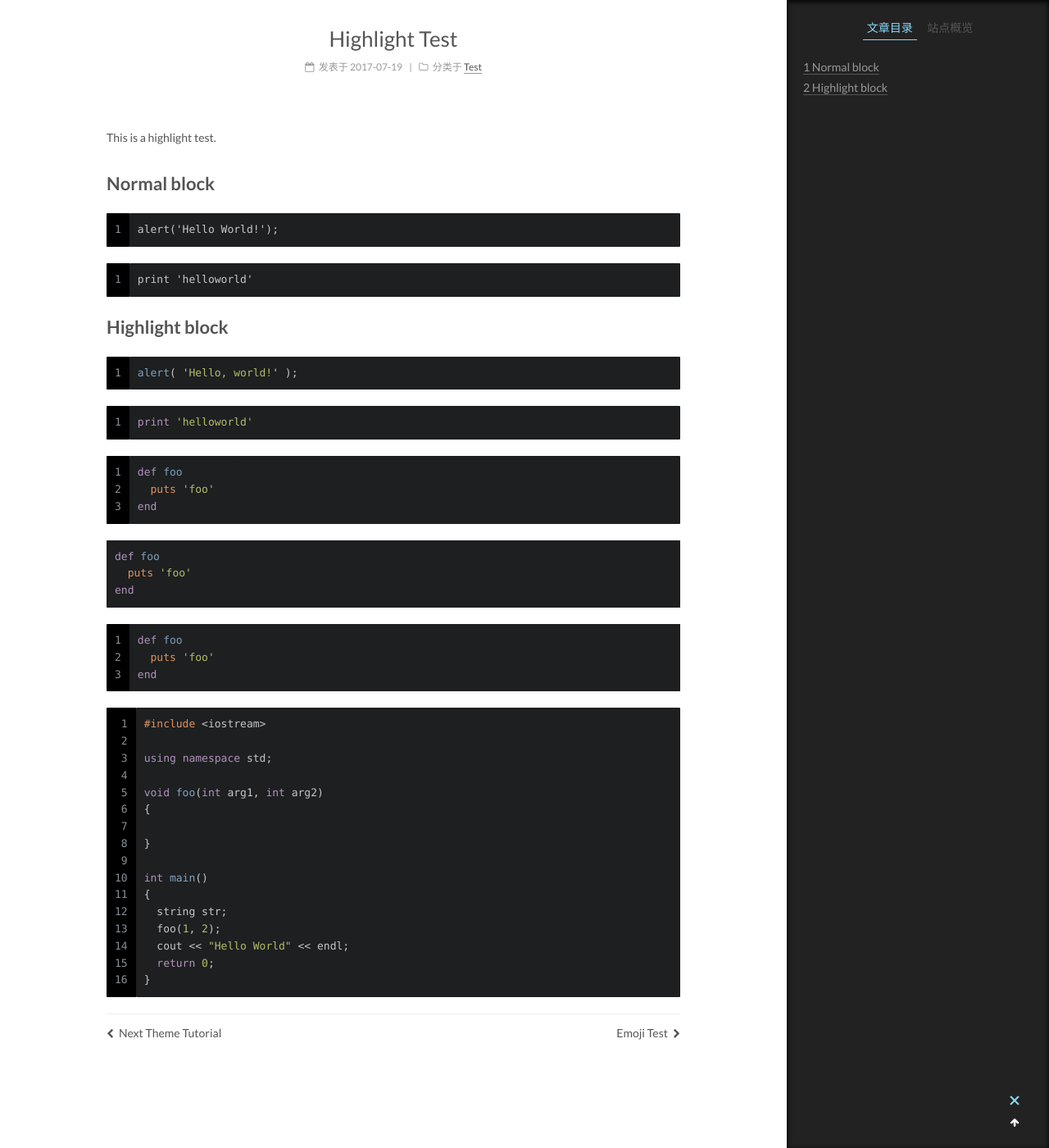
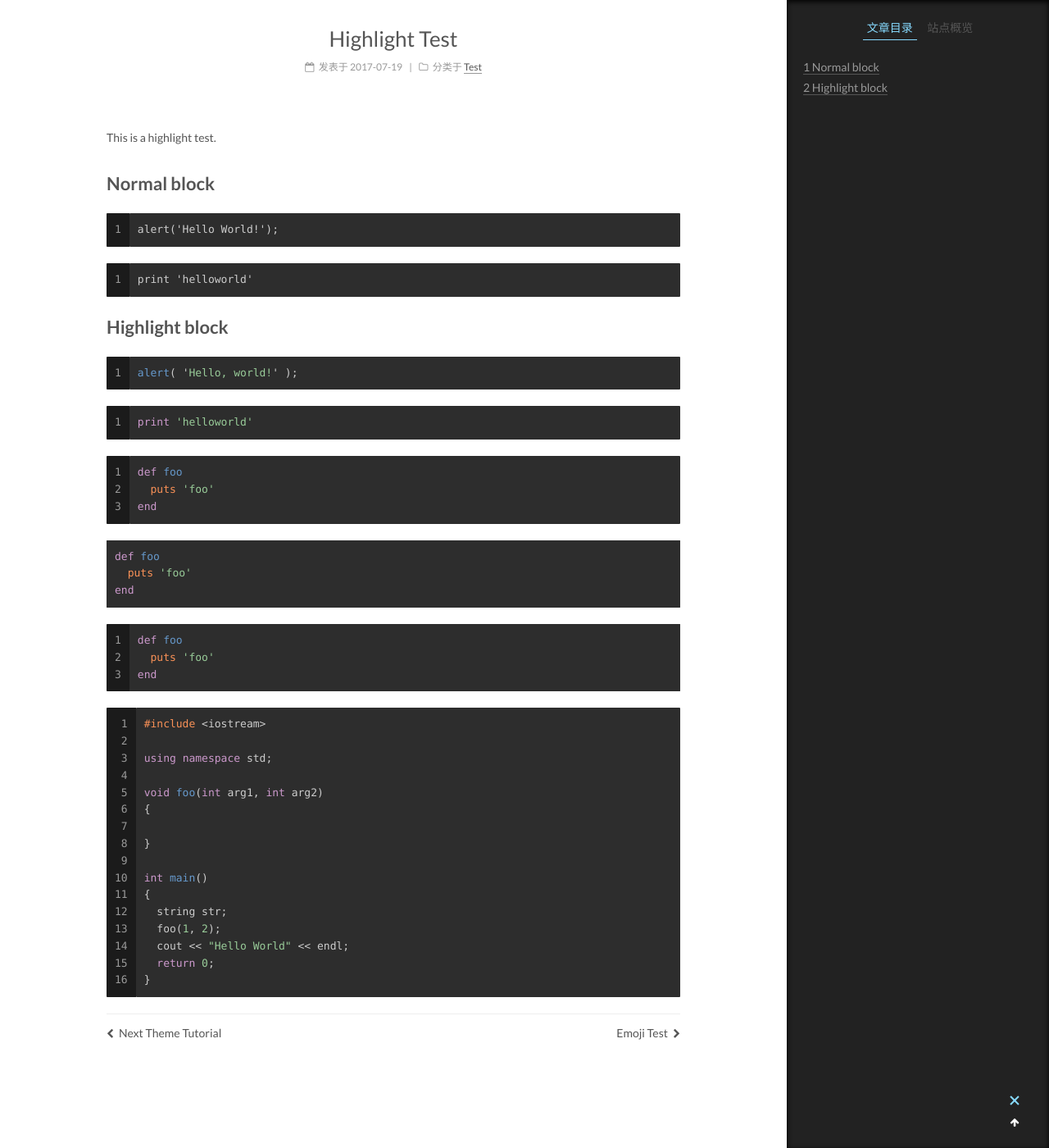
Before and after one commit to Up-wind/Upw1nd.github.io, a Jekyll site: the page built from _posts/2017-07-19-highlight-test.md, in a window 1280 px wide and 1400 px high, scrolled down 313 px. Shown: the whole window at 82% size. Built offline with Jekyll 4.4.1, drawn with Linux system fonts in a browser that asks for light colours.

Commit message:
Update _config.yml

```diff
--- a/_config.yml
+++ b/_config.yml
@@ -354,7 +354,7 @@ custom_logo:
 # Available value:
 #    normal | night | night eighties | night blue | night bright
 # https://github.com/chriskempson/tomorrow-theme
-highlight_theme: night
+highlight_theme: night eighties
 
 
 # ---------------------------------------------------------------
```
